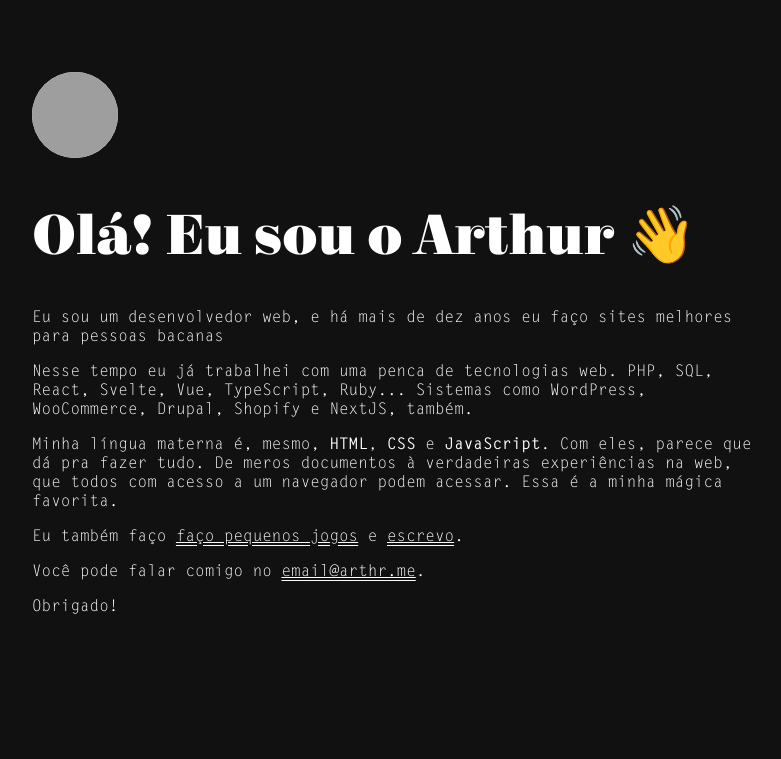
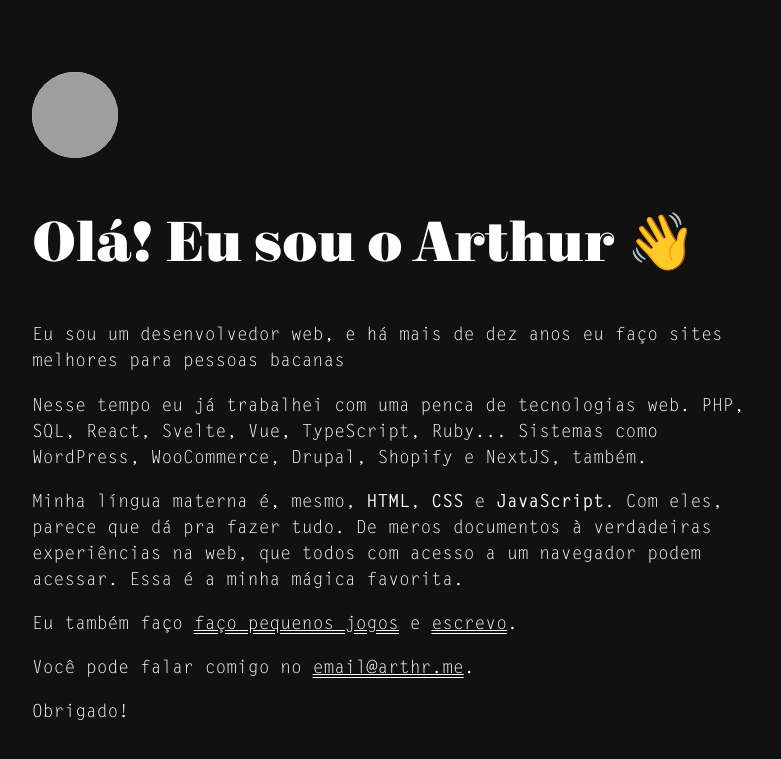
Before and after one commit to arthrfrts/arthrfrts.github.io, a Jekyll site: the page built from index.html, in a window 1280 px wide. Shown: the top 759 px of the page, without its empty margins (32-813 px from the left). Built offline with Jekyll 4.4.1, drawn with Linux system fonts in a browser that asks for light colours; grey boxes are pictures that could not be loaded.

Commit message:
adds favicon

```diff
--- a/_layouts/default.html
+++ b/_layouts/default.html
@@ -6,6 +6,7 @@
     {% seo %}
     <link rel="stylesheet" href="{% link assets/fonts.css %}" />
     <link rel="stylesheet" href="{% link assets/screen.css %}" />
+    <link rel="icon" type="image/png" href="{% link assets/favicon.png %}" />
   </head>
   <body class="page h-card">
     <a class="u-url avatar" href="{{ site.url | absolute_url }}"" rel="me"">
--- a/assets/screen.css
+++ b/assets/screen.css
@@ -14,8 +14,8 @@
   --fg-color-7: #fff;
   --bg-color-7: #111;
 
-  --bg-color: #;
-  --fg-color: #;
+  --bg-color: #fff;
+  --fg-color: #111;
 }
 
 html {
@@ -33,6 +33,8 @@
   color: var(--fg-color);
   font-family: "Letter Gothic", Inconsolata, Monaco, "Cascadia Code", Menlo,
     "Courier New", monospace;
+  font-size: 18px;
+  line-height: 1.45;
 }
 
 .page {
```
Also changed, not shown: assets/favicon.png (added).
